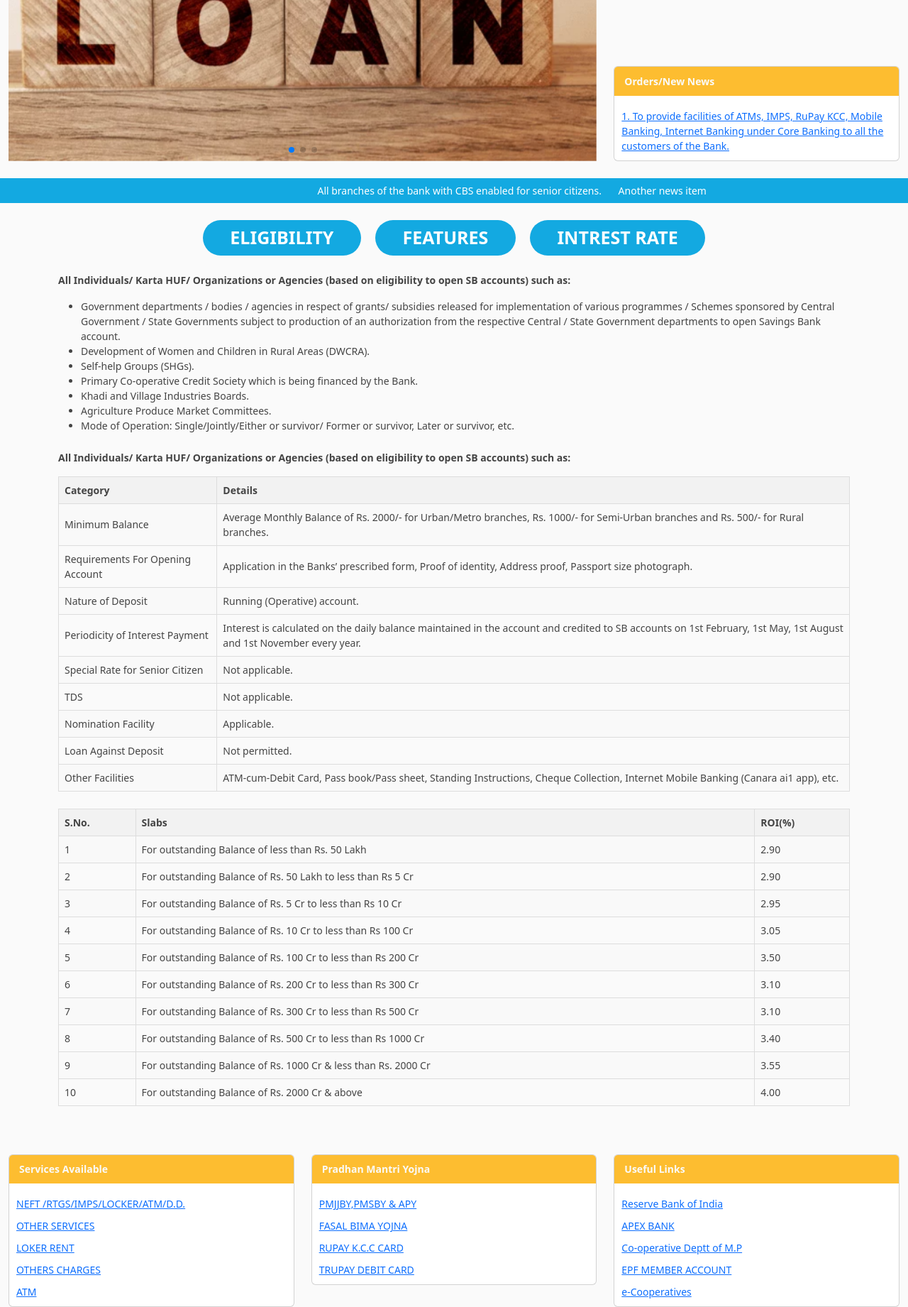
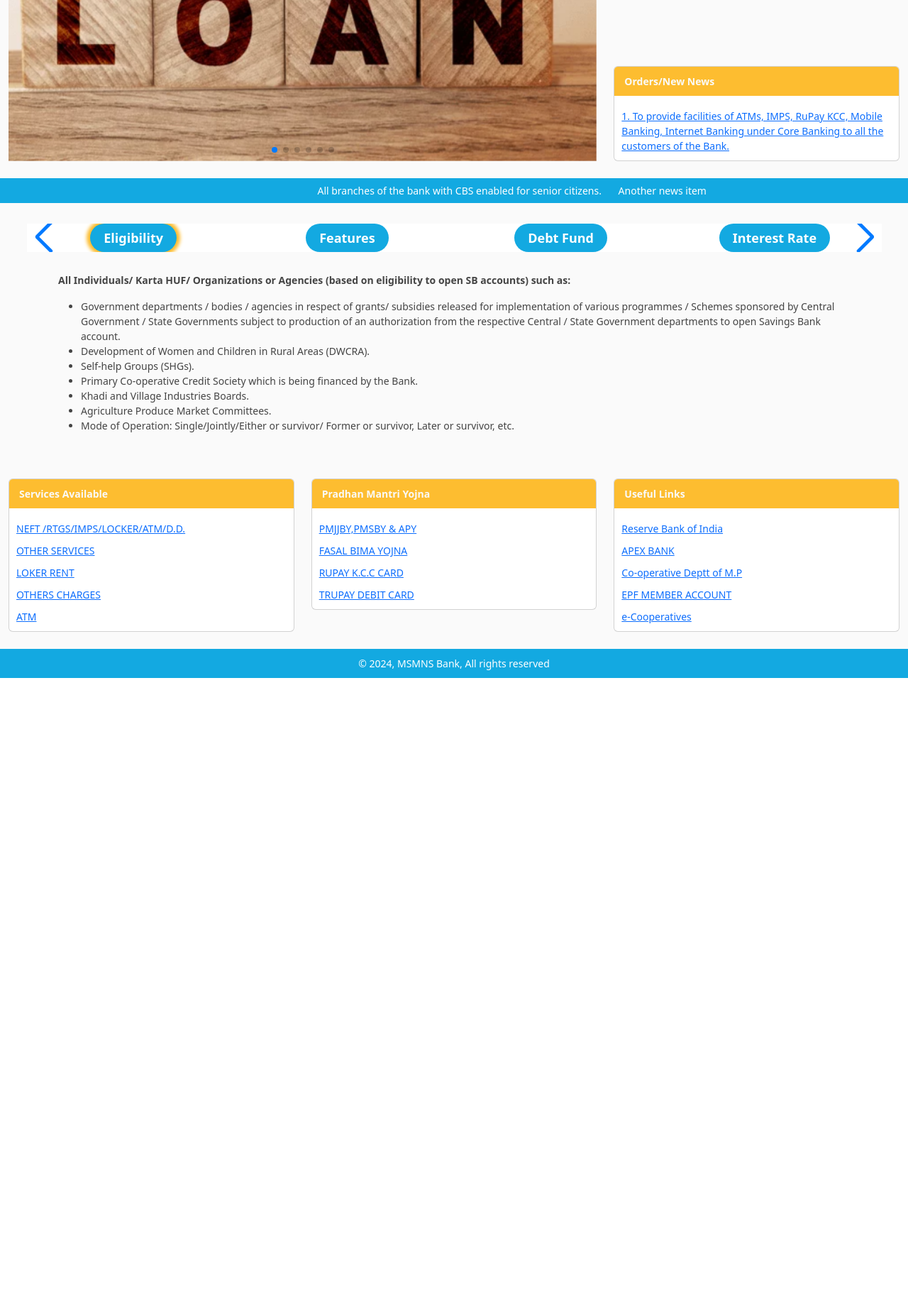
Before and after one commit to anurag6569201/MSMNS-bank, a Django app: page / in a window 1280 px wide. Shown: the part 530-2371 px from the top of the page at 71% size. After the commit the page ends 1485 px from the top, so only its background shows below. Run offline with Django 5.2, Linux system fonts and the light colour scheme.

Commit message:
updated codes

```diff
--- a/core/templates/core/app/index.html
+++ b/core/templates/core/app/index.html
@@ -31,15 +31,20 @@
                 </div>
             </div>
         </div>
-        <div class="col-md-4" style="display: flex;flex-direction: column;align-items: center;justify-content: space-between;gap: 1em;">
+        <div class="col-md-4"
+            style="display: flex;flex-direction: column;align-items: center;justify-content: space-between;gap: 1em;">
             <div class="card" style="overflow: hidden;">
                 <div class="card-title">What's New</div>
                 <div class="card-data-scroller">
                     <ul id="scrollingList1">
-                        <li><a href="">1. To provide facilities of ATMs, IMPS, RuPay KCC, Mobile Banking, Internet Banking under Core Banking to all the customers of the Bank.</a></li>
-                        <li><a href="">2. To benefit all the farmers of the district with crop insurance as well as accident insurance.</a></li>
-                        <li><a href="">3. Recovery of loans of habitual loanee farmers in collaboration with Revenue Department under CRIS Scheme.</a></li>
-                        <li><a href="">4. To connect farmers with 5% KCC facility through cooperative institutions in the district.</a></li>
+                        <li><a href="">1. To provide facilities of ATMs, IMPS, RuPay KCC, Mobile Banking, Internet
+                                Banking under Core Banking to all the customers of the Bank.</a></li>
+                        <li><a href="">2. To benefit all the farmers of the district with crop insurance as well as
+                                accident insurance.</a></li>
+                        <li><a href="">3. Recovery of loans of habitual loanee farmers in collaboration with Revenue
+                                Department under CRIS Scheme.</a></li>
+                        <li><a href="">4. To connect farmers with 5% KCC facility through cooperative institutions in
+                                the district.</a></li>
                     </ul>
                 </div>
             </div>
@@ -47,7 +52,8 @@
                 <div class="card-title">Orders/New News</div>
                 <div class="card-data-scroller">
                     <ul id="scrollingList2">
-                        <li><a href="">1. To provide facilities of ATMs, IMPS, RuPay KCC, Mobile Banking, Internet Banking under Core Banking to all the customers of the Bank.</a></li>
+                        <li><a href="">1. To provide facilities of ATMs, IMPS, RuPay KCC, Mobile Banking, Internet
+                                Banking under Core Banking to all the customers of the Bank.</a></li>
                     </ul>
                 </div>
             </div>
@@ -66,29 +72,45 @@
 
     <div class="row mt-4">
         <div class="bank-buttons">
-            <span class="feature-heading">ELIGIBILITY</span>
-            <span class="feature-heading">FEATURES</span>
-            <span class="feature-heading">INTREST RATE</span>
+            <div class="swiper mySwipernew" style="height: 40px">
+                <div class="swiper-wrapper">
+                    <div class="swiper-slide swiper-div active" data-target="bank-button-detail-1"><span class="bank-btns">Eligibility</span></div>
+                    <div class="swiper-slide swiper-div" data-target="bank-button-detail-2"><span class="bank-btns">Features</span></div>
+                    <div class="swiper-slide swiper-div" data-target="bank-button-detail-3"><span class="bank-btns">Debt Fund</span></div>
+                    <div class="swiper-slide swiper-div" data-target="bank-button-detail-4"><span class="bank-btns">Interest Rate</span></div>
+                    <div class="swiper-slide swiper-div" data-target="bank-button-detail-5"><span class="bank-btns">Board Of Directors</span></div>
+                    <div class="swiper-slide swiper-div" data-target="bank-button-detail-6"><span class="bank-btns">Bank Staff</span></div>
                 </div>
+                <div class="swiper-button-next"></div>
+                <div class="swiper-button-prev"></div>
+            </div>
+        </div>
+
         <div class="bank-buttons-details">
-            <div class="col-md-12 bank-button-detail-1 mt-4 container">
+            <div class="col-md-12 bank-button-detail-1 mt-4 container bank-button-detail">
                 <p>
-                    <b>All Individuals/ Karta HUF/ Organizations or Agencies (based on eligibility to open SB accounts) such as:</b>
+                    <b>All Individuals/ Karta HUF/ Organizations or Agencies (based on eligibility to open SB accounts)
+                        such as:</b>
                 <ul>
-                        <li>Government departments / bodies / agencies in respect of grants/ subsidies released for implementation of various programmes / Schemes sponsored by Central Government / State Governments subject to production of an authorization from the respective Central / State Government departments to open Savings Bank account.</li>
+                    <li>Government departments / bodies / agencies in respect of grants/ subsidies released for
+                        implementation of various programmes / Schemes sponsored by Central Government / State
+                        Governments subject to production of an authorization from the respective Central / State
+                        Government departments to open Savings Bank account.</li>
                     <li>Development of Women and Children in Rural Areas (DWCRA).</li>
                     <li>Self-help Groups (SHGs).</li>
                     <li>Primary Co-operative Credit Society which is being financed by the Bank.</li>
                     <li>Khadi and Village Industries Boards.</li>
                     <li>Agriculture Produce Market Committees.</li>
-                        <li>Mode of Operation: Single/Jointly/Either or survivor/ Former or survivor, Later or survivor, etc.</li>
+                    <li>Mode of Operation: Single/Jointly/Either or survivor/ Former or survivor, Later or survivor,
+                        etc.</li>
                 </ul>
                 </p>
             </div>
 
-            <div class="col-md-12 bank-button-detail-1 mt-4 container">
+            <div class="col-md-12 bank-button-detail-2 mt-4 container bank-button-detail">
                 <p>
-                    <b>All Individuals/ Karta HUF/ Organizations or Agencies (based on eligibility to open SB accounts) such as:</b>
+                    <b>All Individuals/ Karta HUF/ Organizations or Agencies (based on eligibility to open SB accounts)
+                        such as:</b>
                 <table>
                     <tr>
                         <th>Category</th>
@@ -96,11 +118,13 @@
                     </tr>
                     <tr>
                         <td>Minimum Balance</td>
-                            <td>Average Monthly Balance of Rs. 2000/- for Urban/Metro branches, Rs. 1000/- for Semi-Urban branches and Rs. 500/- for Rural branches.</td>
+                        <td>Average Monthly Balance of Rs. 2000/- for Urban/Metro branches, Rs. 1000/- for Semi-Urban
+                            branches and Rs. 500/- for Rural branches.</td>
                     </tr>
                     <tr>
                         <td>Requirements For Opening Account</td>
-                            <td>Application in the Banks’ prescribed form, Proof of identity, Address proof, Passport size photograph.</td>
+                        <td>Application in the Banks’ prescribed form, Proof of identity, Address proof, Passport size
+                            photograph.</td>
                     </tr>
                     <tr>
                         <td>Nature of Deposit</td>
@@ -108,7 +132,8 @@
                     </tr>
                     <tr>
                         <td>Periodicity of Interest Payment</td>
-                            <td>Interest is calculated on the daily balance maintained in the account and credited to SB accounts on 1st February, 1st May, 1st August and 1st November every year.</td>
+                        <td>Interest is calculated on the daily balance maintained in the account and credited to SB
+                            accounts on 1st February, 1st May, 1st August and 1st November every year.</td>
                     </tr>
                     <tr>
                         <td>Special Rate for Senior Citizen</td>
@@ -128,13 +153,14 @@
                     </tr>
                     <tr>
                         <td>Other Facilities</td>
-                            <td>ATM-cum-Debit Card, Pass book/Pass sheet, Standing Instructions, Cheque Collection, Internet Mobile Banking (Canara ai1 app), etc.</td>
+                        <td>ATM-cum-Debit Card, Pass book/Pass sheet, Standing Instructions, Cheque Collection, Internet
+                            Mobile Banking (Canara ai1 app), etc.</td>
                     </tr>
                 </table>
                 </p>
             </div>
 
-            <div class="col-md-12 bank-button-detail-1 mt-4 container">
+            <div class="col-md-12 bank-button-detail-3 mt-4 container bank-button-detail">
                 <p>
                 <table>
                     <tr>
@@ -195,7 +221,6 @@
                 </table>
                 </p>
             </div>
-
         </div>
     </div>
 
@@ -247,4 +272,8 @@
     </div>
 </div>
 
+
+<footer class="mt-4">
+    <p style="text-align: center;padding: 0;font-size: 14px;margin: 0;">© 2024, MSMNS Bank, All rights reserved</p>
+</footer>
 {% endblock index %}
--- a/core/templates/core/elements/script.html
+++ b/core/templates/core/elements/script.html
@@ -12,7 +12,7 @@
         spaceBetween: 30,
         centeredSlides: true,
         autoplay: {
-            delay: 2500,
+            delay: 2500,slidesPerView: 5,
             disableOnInteraction: false
         },
         pagination: {
@@ -33,5 +33,41 @@
 </script>
 
 <script>
-    var bank_buttons=document.querySelector(".bank-buttons")
+    var swiper = new Swiper(".mySwipernew", {
+        slidesPerView: 4,
+        spaceBetween: 0,
+        speed: 800,
+        loop: true,
+        pagination: {
+            el: ".swiper-pagination",
+            clickable: true,
+        },
+        navigation: {
+            nextEl: ".swiper-button-next",
+            prevEl: ".swiper-button-prev",
+        },
+    });
+
+    document.querySelectorAll('.swiper-slide').forEach(function(slide) {
+        slide.addEventListener('click', function() {
+            // Hide all content divs
+            document.querySelectorAll('.bank-button-detail').forEach(function(detail) {
+                detail.style.display = 'none';
+            });
+
+            // Show the clicked content div
+            var target = this.getAttribute('data-target');
+            var targetElement = document.querySelector('.' + target);
+            if (targetElement) {
+                targetElement.style.display = 'block';
+            }
+
+            document.querySelectorAll('.swiper-slide').forEach(function(slide) {
+            slide.classList.remove('active');
+        });
+
+        // Add 'active' class to the clicked swiper slide
+        this.classList.add('active');
+        });
+    });
 </script>
--- a/core/templates/core/elements/style.html
+++ b/core/templates/core/elements/style.html
@@ -188,15 +188,17 @@
     .bank-buttons-details div {
         font-size: 14px;
     }
-
-    .bank-button-detail-1 {
+    .bank-button-detail {
         width: 100%;
+        display: none;
     }
 
-    .bank-button-detail-1 * {
+    .bank-button-detail * {
         color: #444;
     }
-
+    .bank-button-detail:nth-child(1){
+        display: block;
+    }
     table {
         width: 100%;
         border-collapse: collapse;
@@ -217,4 +219,36 @@
     tr:nth-child(even) {
         background-color: #f9f9f9;
     }
+    .bank-buttons{
+        font-size: 2.5em;
+        color: white;
+        font-weight: 600;
+        text-align: center;
+        padding: .2em 1.5em;
+    }
+    .bank-buttons .swiper-slide{
+        display: flex;
+        align-items: center;
+        justify-content: center;
+    }
+    .bank-btns{
+        border: 1px solid transparent;
+        background-color: var(--background-blue-shade);
+        border-radius: 1.5em;
+        padding: .3em 1em;
+        cursor: pointer;
+    }
+    .swiper-slide.active .bank-btns{
+        box-shadow: 0 0 5px 5px var(--background-pink-shade);
+    }
+    .swiper-slide:nth-child(1).active .bank-btns{
+        box-shadow: 0 0 5px 5px var(--background-pink-shade);
+    }
+    footer{
+        background-color: var(--background-blue-shade);
+        padding: 1em;
+        display: flex;
+        align-items: center;
+        justify-content: center;
+    }
 </style>
```
Lines whose indentation alone changed are shown as unchanged.
